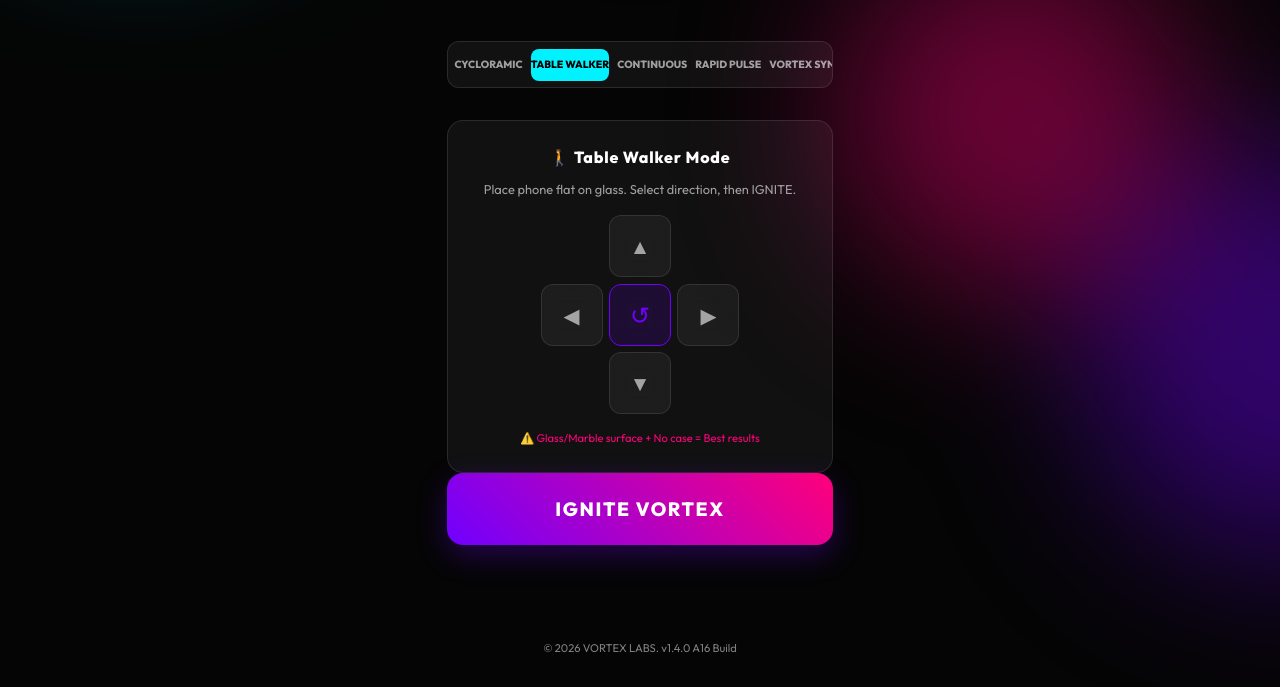
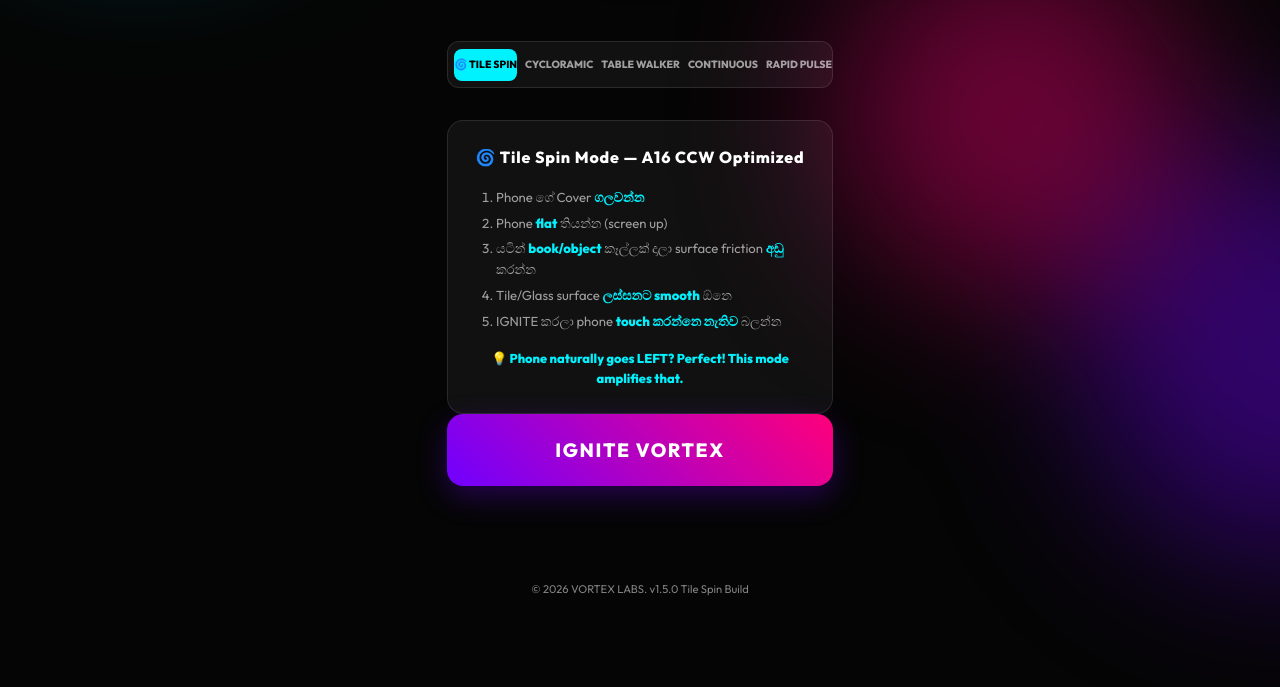
Before and after one commit to idusha-manaka/VORTEX, a website: page index.html in a window 1280 px wide. Shown: the part 451-1138 px from the top of the page. After the commit the page ends 1079 px from the top, so only its background shows below. Drawn offline with Linux system fonts and the light colour scheme.

Commit message:
Update v1.5.0: Tile Spin mode - A16 CCW optimized natural rotation

```diff
--- a/index.html
+++ b/index.html
@@ -26,7 +26,7 @@
 
     <main class="container">
         <header>
-            <div class="version-badge">v1.4.0 - A16 OPTIMIZED</div>
+            <div class="version-badge">v1.5.0 - TILE SPIN UNLOCKED</div>
             <h1 class="logo">VORTEX</h1>
             <p class="subtitle">Precision Rotation Control</p>
         </header>
@@ -43,8 +43,9 @@
 
         <section class="controls">
             <div class="mode-selector">
+                <button class="mode-btn active" data-mode="tilespin">🌀 TILE SPIN</button>
                 <button class="mode-btn" data-mode="cycloramic">CYCLORAMIC</button>
-                <button class="mode-btn active" data-mode="walker">TABLE WALKER</button>
+                <button class="mode-btn" data-mode="walker">TABLE WALKER</button>
                 <button class="mode-btn" data-mode="continuous">CONTINUOUS</button>
                 <button class="mode-btn" data-mode="pulse">RAPID PULSE</button>
                 <button class="mode-btn" data-mode="vortex">VORTEX SYNC</button>
@@ -52,8 +53,20 @@
                 <button class="mode-btn" data-mode="resonance">RESONANCE</button>
             </div>
 
-            <!-- TABLE WALKER Direction Pad -->
-            <div class="info-card walker-panel" style="display:block;">
+            <!-- TILE SPIN Instructions (default) -->
+            <div class="info-card tilespin-instructions" style="display:block;">
+                <h3>🌀 Tile Spin Mode — A16 CCW Optimized</h3>
+                <ol style="text-align:left; margin:1rem 0; padding-left:1.5rem;">
+                    <li>Phone ගේ Cover <strong>ගලවන්න</strong></li>
+                    <li>Phone <strong>flat</strong> තියන්න (screen up)</li>
+                    <li>යටින් <strong>book/object</strong> කෑල්ලක් දාලා surface friction <strong>අඩු</strong> කරන්න</li>
+                    <li>Tile/Glass surface <strong>ලස්සනට smooth</strong> ඕනෙ</li>
+                    <li>IGNITE කරලා phone <strong>touch කරන්නෙ නැතිව</strong> බලන්න</li>
+                </ol>
+                <p style="color:var(--primary); font-weight:bold; font-size:0.8rem;">💡 Phone naturally goes LEFT? Perfect! This mode amplifies that.</p>
+            </div>
+
+            <div class="info-card walker-panel" style="display:none;">
                 <h3>🚶 Table Walker Mode</h3>
                 <p style="margin-bottom:1rem; font-size:0.8rem; color:var(--text-dim);">Place phone flat on glass. Select direction, then IGNITE.</p>
                 <div class="dpad">
@@ -100,7 +113,7 @@
     </main>
 
     <footer class="footer">
-        <p>&copy; 2026 VORTEX LABS. v1.4.0 A16 Build</p>
+        <p>&copy; 2026 VORTEX LABS. v1.5.0 Tile Spin Build</p>
     </footer>
 
     <script src="script.js"></script>
--- a/script.js
+++ b/script.js
@@ -20,42 +20,45 @@ document.addEventListener('DOMContentLoaded', () => {
     }
 
     let isActive = false;
-    let currentMode = 'walker';
-    let walkerDirection = 'forward'; // default walker direction
+    let currentMode = 'tilespin';
+    let walkerDirection = 'forward';
     let vibrationInterval = null;
 
-    // ─── TABLE WALKER PATTERNS ───────────────────────────────────────────────
-    // Asymmetric bursts: Heavy-side vibration pushes phone in opposite direction.
-    // Pattern = [vibrate_ms, pause_ms, ...]
+    // ─── TILE SPIN PATTERN ────────────────────────────────────────────────────
+    // Key insight: A16 motor naturally creates CCW (left) rotation on smooth surfaces.
+    // Strategy: Long sustained bursts (300-400ms) with VERY short pauses (20-30ms).
+    // Long burst = motor builds momentum. Short pause = doesn't lose spin.
+    // This is tuned to keep the phone spinning continuously without stopping.
+    const tilespinPattern = [
+        400, 25,  // Long burst → short breath
+        400, 25,
+        350, 20,
+        400, 25,
+        350, 20,
+        400, 25,
+        300, 20,
+        400, 25,
+    ];
+
+    // ─── WALKER PATTERNS ─────────────────────────────────────────────────────
     const walkerPatterns = {
-        // Forward: stronger burst at start → momentum pushes phone forward
         forward:  [200, 20, 200, 20, 200, 20, 80, 80, 80, 80],
-        // Backward: long pause first then burst → phone slides back
         backward: [80, 80, 80, 80, 200, 20, 200, 20, 200, 20],
-        // Left: escalating short bursts biased asymmetrically
         left:     [300, 10, 50, 100, 300, 10, 50, 100, 300, 10],
-        // Right: mirror of left
         right:    [50, 100, 300, 10, 50, 100, 300, 10, 50, 100],
-        // Spin: alternating heavy/light to create rotational torque
         spin:     [200, 30, 80, 30, 200, 30, 80, 30, 200, 30, 80, 30],
     };
 
     const patterns = {
-        // Walker uses walkerPatterns, so just a placeholder here
-        walker: walkerPatterns.forward,
-
-        // CYCLORAMIC MODE - Samsung A16 Optimized for Standing Rotation
-        cycloramic: [
-            150, 50, 100, 30, 150, 50, 80, 30,
-            150, 50, 100, 30, 150, 50, 80, 30,
-            150, 50, 100, 30, 150, 50, 80, 30,
-            150, 50, 100, 30, 150, 50, 80, 30,
-        ],
-        continuous: [1000],
-        pulse:      [100, 50, 100, 50, 100, 50, 100, 50],
-        vortex:     [200, 100, 150, 80, 100, 50, 50, 30, 20, 10, 50, 100],
-        turbo:      [500, 100, 10, 10, 10, 10, 500, 100, 10, 10, 10, 10],
-        resonance:  [50, 50, 100, 100, 150, 150, 200, 200, 150, 150, 100, 100, 50, 50],
+        tilespin:  tilespinPattern,
+        walker:    walkerPatterns.forward,
+        cycloramic:[150, 50, 100, 30, 150, 50, 80, 30, 150, 50, 100, 30, 150, 50, 80, 30,
+                    150, 50, 100, 30, 150, 50, 80, 30, 150, 50, 100, 30, 150, 50, 80, 30],
+        continuous:[1000],
+        pulse:     [100, 50, 100, 50, 100, 50, 100, 50],
+        vortex:    [200, 100, 150, 80, 100, 50, 50, 30, 20, 10, 50, 100],
+        turbo:     [500, 100, 10, 10, 10, 10, 500, 100, 10, 10, 10, 10],
+        resonance: [50, 50, 100, 100, 150, 150, 200, 200, 150, 150, 100, 100, 50, 50],
     };
 
     // ─── D-PAD CONTROLS ──────────────────────────────────────────────────────
@@ -67,25 +70,16 @@ document.addEventListener('DOMContentLoaded', () => {
         spin:  document.getElementById('dpad-spin'),
     };
 
-    const directionMap = {
-        up:    'forward',
-        down:  'backward',
-        left:  'left',
-        right: 'right',
-        spin:  'spin',
-    };
+    const directionMap = { up:'forward', down:'backward', left:'left', right:'right', spin:'spin' };
 
     Object.entries(dpadBtns).forEach(([key, btn]) => {
         if (!btn) return;
         btn.addEventListener('click', () => {
-            // Highlight selected direction
             Object.values(dpadBtns).forEach(b => b && b.classList.remove('dpad-active'));
             btn.classList.add('dpad-active');
-
             walkerDirection = directionMap[key];
             patterns.walker = walkerPatterns[walkerDirection];
 
-            // If already running, restart with new pattern
             if (isActive) {
                 navigator.vibrate(0);
                 clearInterval(vibrationInterval);
@@ -101,15 +95,23 @@ document.addEventListener('DOMContentLoaded', () => {
     modeButtons.forEach(btn => {
         btn.addEventListener('click', () => {
             if (isActive) stopVibration();
-
             modeButtons.forEach(b => b.classList.remove('active'));
             btn.classList.add('active');
             currentMode = btn.dataset.mode;
 
             // Show/hide instruction cards
-            document.querySelector('.walker-panel').style.display          = currentMode === 'walker'     ? 'block' : 'none';
-            document.querySelector('.cycloramic-instructions').style.display = currentMode === 'cycloramic' ? 'block' : 'none';
-            document.querySelector('.general-instructions').style.display    = !['walker','cycloramic'].includes(currentMode) ? 'block' : 'none';
+            const cards = {
+                tilespin:  document.querySelector('.tilespin-instructions'),
+                walker:    document.querySelector('.walker-panel'),
+                cycloramic:document.querySelector('.cycloramic-instructions'),
+                general:   document.querySelector('.general-instructions'),
+            };
+            Object.values(cards).forEach(c => c && (c.style.display = 'none'));
+
+            if (currentMode === 'tilespin')    cards.tilespin.style.display   = 'block';
+            else if (currentMode === 'walker')      cards.walker.style.display     = 'block';
+            else if (currentMode === 'cycloramic')  cards.cycloramic.style.display = 'block';
+            else                                    cards.general.style.display    = 'block';
         });
     });
 
@@ -124,7 +126,6 @@ document.addEventListener('DOMContentLoaded', () => {
             alert("Vibration API not supported on this device/browser.");
             return;
         }
-
         isActive = true;
         mainToggle.classList.add('active');
         visualOrb.classList.add('active');
@@ -133,7 +134,9 @@ document.addEventListener('DOMContentLoaded', () => {
 
         executeVibration();
 
+        // Tile Spin: re-trigger every 2500ms (pattern total duration ~3350ms so overlap is fine)
         const loopInterval =
+            currentMode === 'tilespin'   ? 2500 :
             currentMode === 'walker'     ? 1200 :
             currentMode === 'cycloramic' ? 1500 :
             currentMode === 'continuous' ? 1000 : 2000;
@@ -145,7 +148,6 @@ document.addEventListener('DOMContentLoaded', () => {
         isActive = false;
         navigator.vibrate(0);
         if (vibrationInterval) clearInterval(vibrationInterval);
-
         mainToggle.classList.remove('active');
         visualOrb.classList.remove('active');
         statusBadge.textContent = 'READY';
--- a/sw.js
+++ b/sw.js
@@ -1,4 +1,4 @@
-const CACHE_NAME = 'vortex-v1.4.0';
+const CACHE_NAME = 'vortex-v1.5.0';
 const ASSETS = [
   './',
   './index.html',
```
